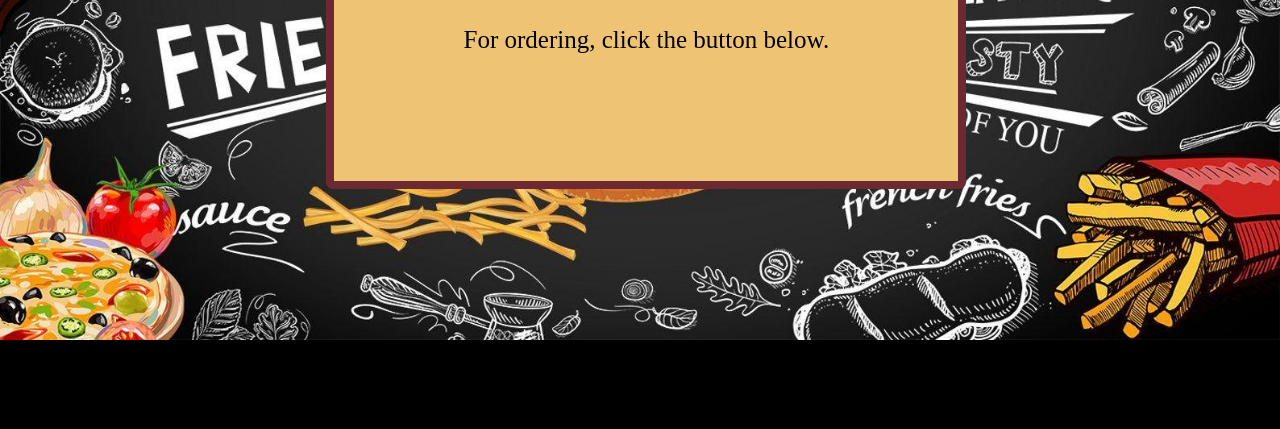
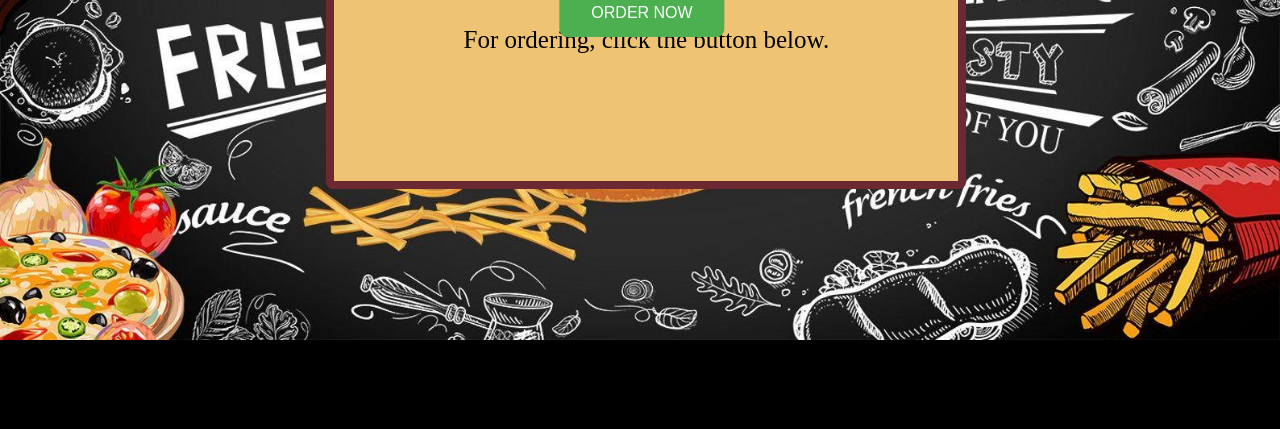
Before and after one commit to Epi18/CELESTINO_V2-HTML-FORMS, a plain HTML site: page index.html in a window 1280 px wide. Shown: the part 371-800 px from the top of the page. Drawn offline with Linux system fonts and the light colour scheme.

Commit message:
Update index.html

```diff
--- a/index.html
+++ b/index.html
@@ -58,7 +58,7 @@
             cursor: pointer;
             border-radius: 8px;
             position: absolute;
-            top: 141%;
+            top: 148%;
             left: 50%;
             transform: translate(-50%, -50%);
         }
```
